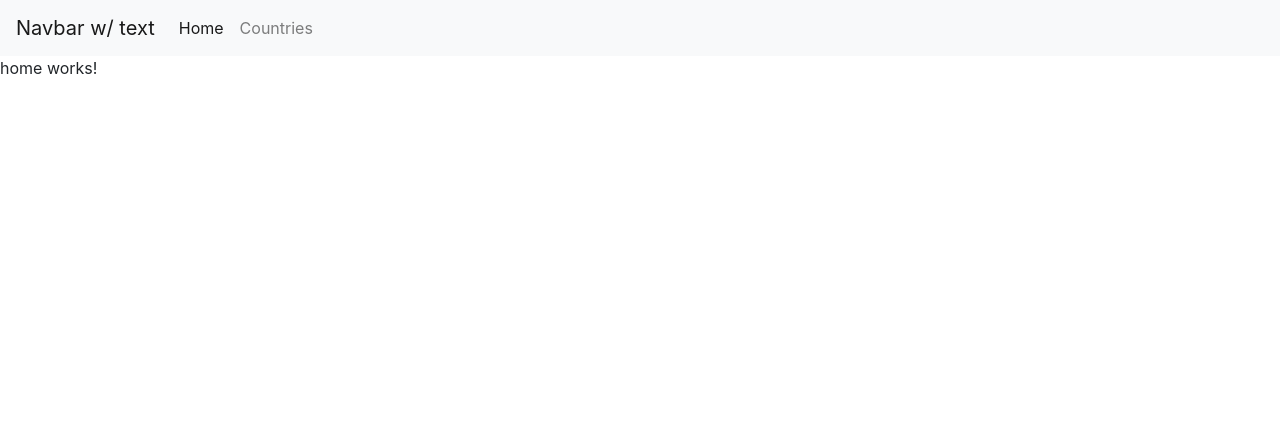
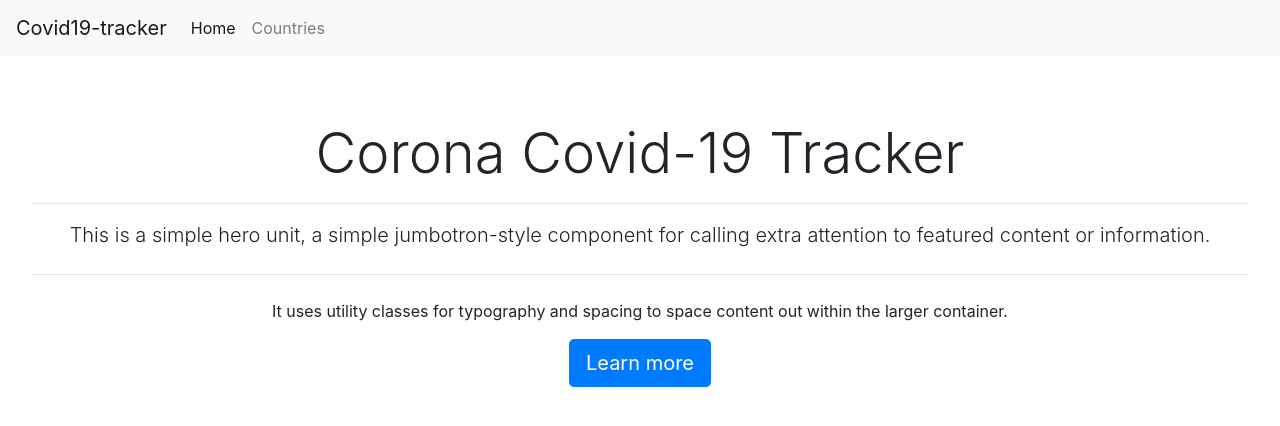
Before and after one commit to aditisolanki71/covid19-tracker, an Angular app: page / in a window 1280 px wide. Shown: the top 426 px of the page. Built offline with nearby package versions, Linux system fonts and the light colour scheme.

Commit message:
Use Jumbotron for home page and navbar page

```diff
--- a/src/app/components/countries/countries.component.html
+++ b/src/app/components/countries/countries.component.html
@@ -1 +1,10 @@
-<p>countries works!</p>
+<div class="jumbotron bg-white text-center">
+   <h1 class="display-4">Corona Covid-19  countries Tracker</h1>
+   <hr/>
+   <p class="lead">This is a simple hero unit, a simple jumbotron-style component for calling extra attention to featured content or information.</p>
+   <hr class="my-4">
+   <p>It uses utility classes for typography and spacing to space content out within the larger container.</p>
+   <p class="lead">
+     <a class="btn btn-primary btn-lg" href="#" role="button">Learn more</a>
+   </p>
+ </div>
--- a/src/app/components/home/home.component.html
+++ b/src/app/components/home/home.component.html
@@ -1 +1,10 @@
-<p>home works!</p>
+<div class="jumbotron bg-white text-center">
+   <h1 class="display-4">Corona Covid-19 Tracker</h1>
+   <hr/>
+   <p class="lead">This is a simple hero unit, a simple jumbotron-style component for calling extra attention to featured content or information.</p>
+   <hr class="my-4">
+   <p>It uses utility classes for typography and spacing to space content out within the larger container.</p>
+   <p class="lead">
+     <a class="btn btn-primary btn-lg" href="#" role="button">Learn more</a>
+   </p>
+ </div>
--- a/src/app/components/navbar/navbar.component.html
+++ b/src/app/components/navbar/navbar.component.html
@@ -1,5 +1,5 @@
 <nav class="navbar navbar-expand-lg navbar-light bg-light">
-   <a class="navbar-brand" href="#">Navbar w/ text</a>
+   <a class="navbar-brand"  routerLink="/">Covid19-tracker</a>
    <button class="navbar-toggler" type="button" data-toggle="collapse" data-target="#navbarText" aria-controls="navbarText" aria-expanded="false" aria-label="Toggle navigation">
      <span class="navbar-toggler-icon"></span>
    </button>
```
